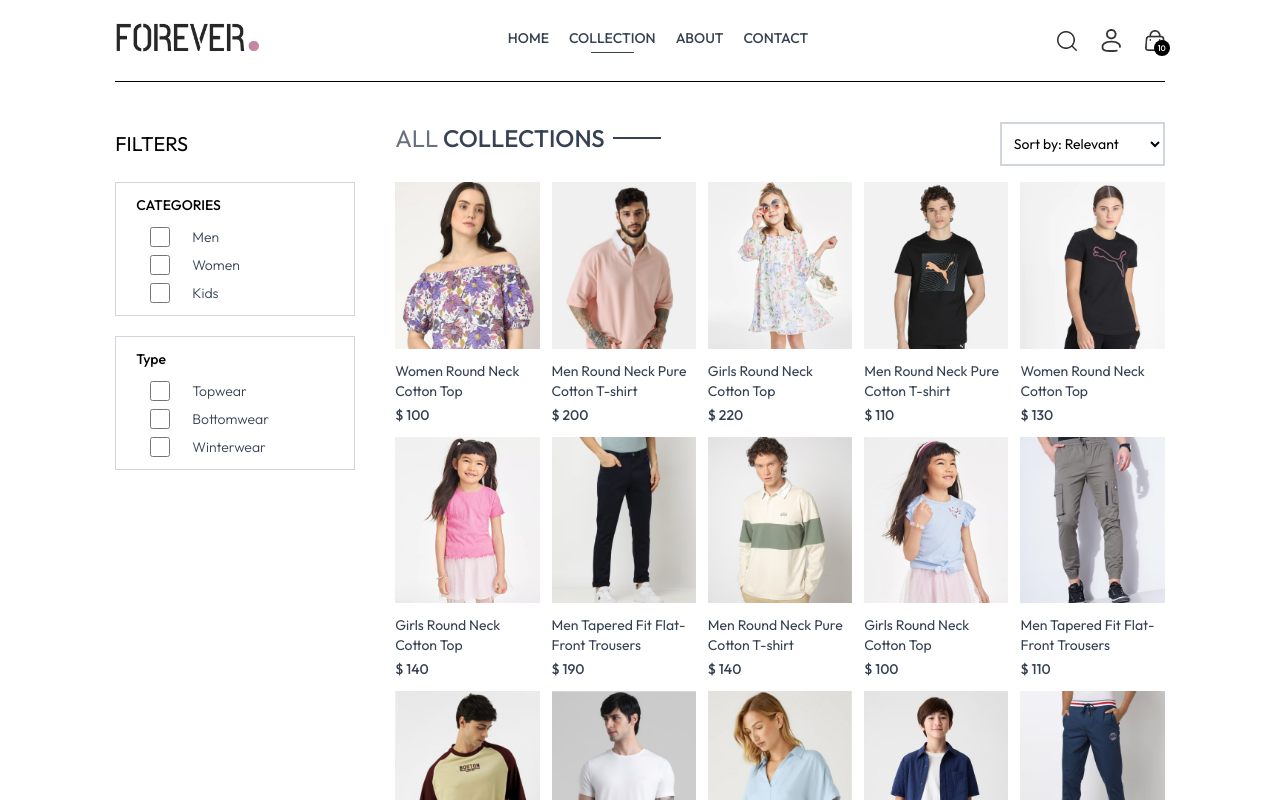
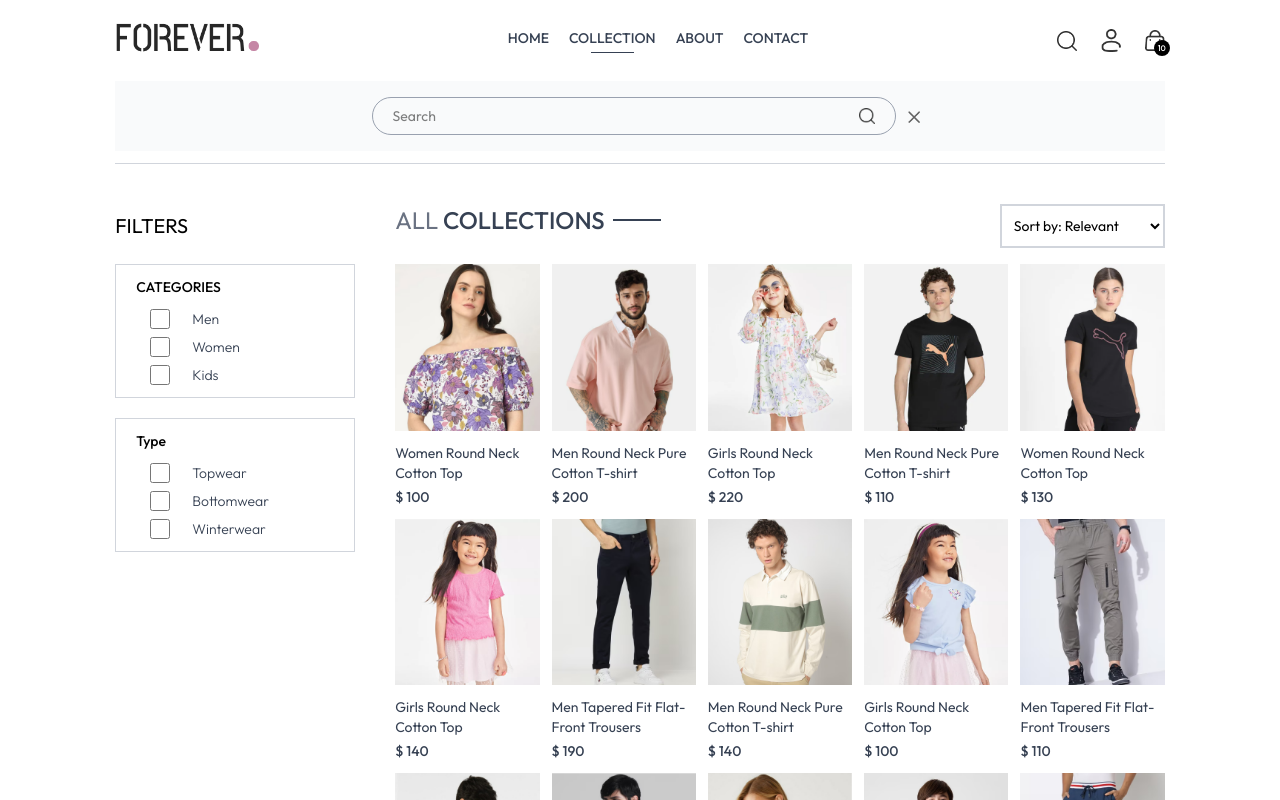
Before and after one commit to LeiSaar/ECOMMERCE-MERN, a React (Vite) app in the folder frontend/: page /collection in a window 1280 px wide. Both pictures are taken after a click on the picture 1066 px from the left and 40 px from the top of the page. Shown: the top 800 px of the page. Built offline with nearby package versions, Linux system fonts and the light colour scheme.

Commit message:
adding search product feature inside the collection page

```diff
--- a/frontend/src/App.jsx
+++ b/frontend/src/App.jsx
@@ -11,11 +11,13 @@
 import Orders from './pages/Orders'
 import Navbar from './components/Navbar'
 import Footer from './components/Footer'
+import SearchBar from './components/SearchBar'
 
 const App = () => {
   return (
     <div className='px-4 sm:px-[5vw] md:px-[7vw] lg:px-[9vw]'>
       <Navbar/>
+      <SearchBar/>
       <Routes>
         <Route path="/" element={<Home />} />
         <Route path="/collection" element={< Collection />} />
--- a/frontend/src/components/Navbar.jsx
+++ b/frontend/src/components/Navbar.jsx
@@ -1,9 +1,12 @@
-import React, { useState } from 'react'
+import React, { useContext, useState } from 'react'
 import { assets } from '../assets/assets'
 import { NavLink, Link } from 'react-router-dom'
+import { ShopContext } from '../context/ShopContext'
 
 const Navbar = () => {
     const [visible, setVisible] = useState(false);
+
+    const {setShowSearch} = useContext(ShopContext);
 
     return (
         <div className='flex items-center justify-between py-5 font-medium'>
@@ -31,7 +34,7 @@
             </ul>
 
             <div className='flex items-center gap-6'>
-                <img src={assets.search_icon} className='w-5 cursor-pointer' alt="" />
+                <img onClick={() => setShowSearch(true)} src={assets.search_icon} className='w-5 cursor-pointer' alt="" />
 
                 <div className='group relative'>
                     <img src={assets.profile_icon} className='w-5 cursor-pointer' alt="" />
--- /dev/null
+++ b/frontend/src/components/SearchBar.jsx
@@ -0,0 +1,30 @@
+import React, {useContext, useEffect, useState} from 'react'
+import { ShopContext } from '../context/ShopContext'
+import { assets } from '../assets/assets';
+import { useLocation } from 'react-router-dom';
+
+const SearchBar = () => {
+    const {search, setSearch, showSearch, setShowSearch} = useContext(ShopContext);
+    const [searchVisible, setSearchVisible] = useState(false);
+    const location = useLocation();
+
+    useEffect(()=>{
+         if(location.pathname.includes('collection')){
+            setSearchVisible(true);
+         } else{
+            setSearchVisible(false);
+         }
+    }, [location])
+
+  return setSearchVisible && showSearch? (
+    <div className='bg-gray-50 py-4 text-center mb-3'>
+       <div className='inline-flex items-center justify-center border border-gray-400 px-5 py-2 mx-3 rounded-full w-3/4 sm:w-1/2'>
+        <input value={search} onChange = {(e)=> setSearch(e.target.value)} className='flex-1 outline-none bg-inherit text-sm' type="text" placeholder='Search'/>
+        <img className='w-4' src={assets.search_icon} alt="" />
+       </div>
+       <img src={assets.cross_icon} onClick={() => setShowSearch(false)} className='inline w-3 cursor-pointer' alt="" />
+    </div>
+  ) : null
+}
+
+export default SearchBar
--- a/frontend/src/context/ShopContext.jsx
+++ b/frontend/src/context/ShopContext.jsx
@@ -1,4 +1,4 @@
-import { createContext } from "react";
+import { createContext, useState} from "react";
 import {products} from "../assets/assets"
 
 export const ShopContext = createContext();
@@ -9,8 +9,11 @@
 
     const delivery_fee = 10;
 
+    const [search, setSearch] = useState('');
+    const [showSearch, setShowSearch] = useState(false);
+
     const value = {
-        products, currency, delivery_fee
+        products, currency, delivery_fee, search, setSearch, showSearch, setShowSearch
     };
 
     return (
--- a/frontend/src/pages/Collection.jsx
+++ b/frontend/src/pages/Collection.jsx
@@ -6,7 +6,7 @@
 
 const Collection = () => {
 
-  const { products } = useContext(ShopContext);
+  const { products, search, setSearch, showSearch } = useContext(ShopContext);
   const [showFilter, setShowFilter] = useState(false);
   const [filterProducts, setFilterProducts] = useState([]);
   const [category, setCategory] = useState([]);
@@ -36,6 +36,25 @@
 
   const applyFilter = () => {
     let productsCopy = products.slice();
+
+    // if (search && showSearch){
+    //   productsCopy = productsCopy.filter(item => item.name.toLowerCase().includes(search.toLowerCase()));
+    // }
+
+    if (search && showSearch) {
+      const normalize = str =>
+        str.toLowerCase().replace(/[^a-z0-9\s]/g, " ");
+
+      const searchTokens = normalize(search).split(/\s+/);
+
+      productsCopy = productsCopy.filter(item => {
+        const words = normalize(item.name).split(/\s+/);
+
+        return searchTokens.every(token =>
+          words.some(word => word.startsWith(token))
+        );
+      });
+    }
 
     if (category.length > 0) {
       productsCopy = productsCopy.filter(item => category.includes(item.category));
@@ -70,11 +89,17 @@
 
   useEffect(() => {
     applyFilter();
-  }, [category, subCategory])
+  }, [category, subCategory, search, showSearch])
 
   useEffect(() => {
     sortProduct();
   }, [sortType])
+
+  useEffect(()=>{
+      if(!showSearch){
+        setSearch('')
+      }
+  }, [showSearch])
 
 
   // useEffect(()=>{
@@ -86,7 +111,7 @@
   // }, [subCategory])
 
   return (
-    <div className='flex flex-col sm:flex-row gap-1 sm:gap-10 pt-10 border-t'>
+    <div className='flex flex-col sm:flex-row gap-1 sm:gap-10 pt-10 border-t border-t-gray-300'>
 
       {/* Filter Options */}
       {/* Left Side */}
```
